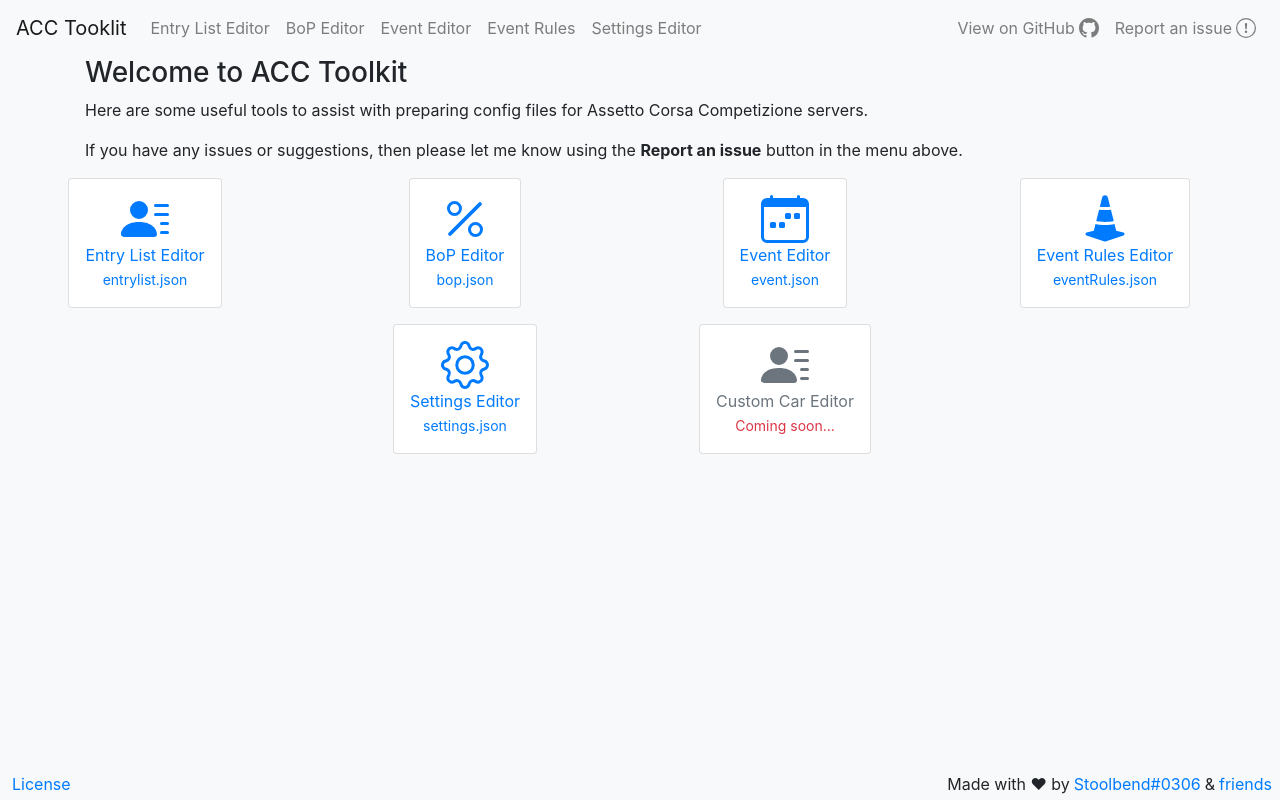
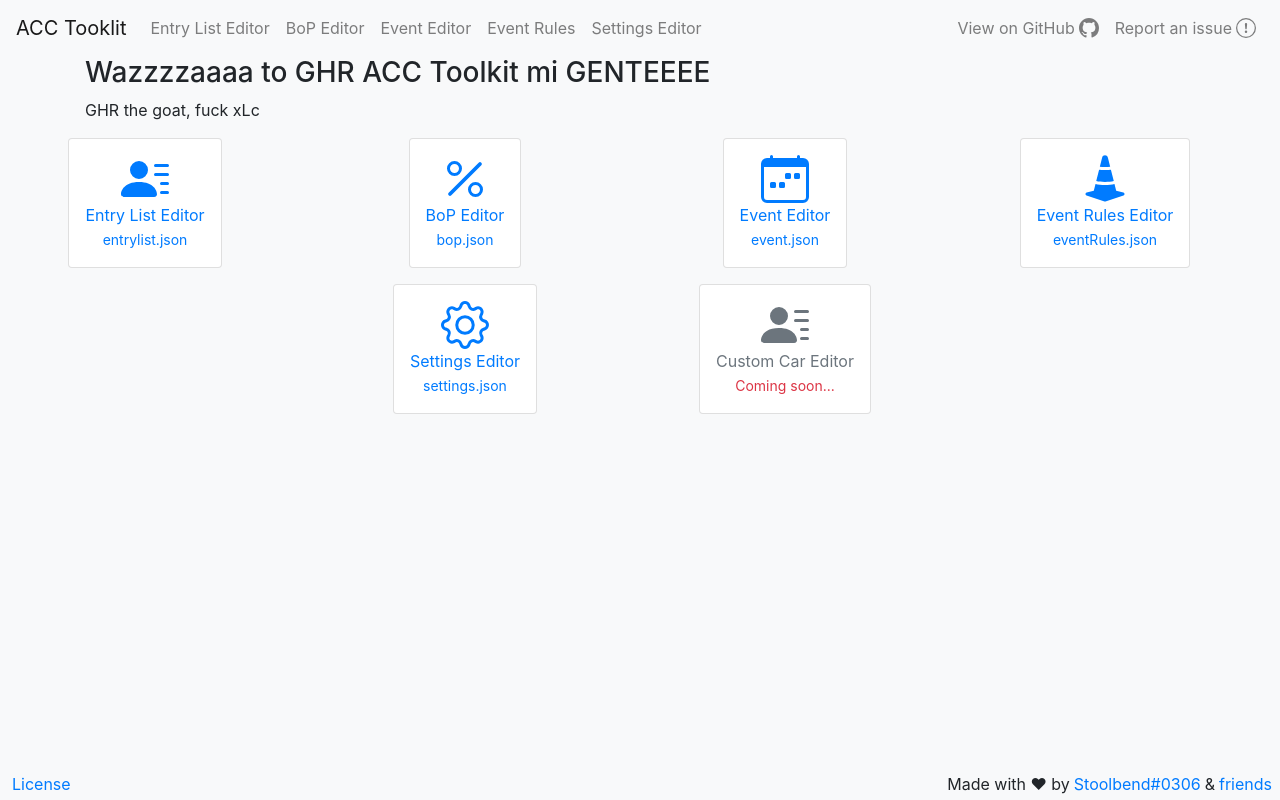
Before and after one commit to Stoolbend/acc-toolkit, a Vue app: page / in a window 1280 px wide. Built offline with nearby package versions, Linux system fonts and the light colour scheme.

Commit message:
xbox related car changes

```diff
--- a/src/mixins/cars.js
+++ b/src/mixins/cars.js
@@ -161,7 +161,7 @@
           class: 'gt3'
         },
         27: {
-          name: 'Porsche 992 GT3 Cup',
+          name: 'Ferrari 488 Challenge Evo',
           year: 2022,
           class: 'gtc',
           dlc: 'Challengers Pack'
@@ -173,13 +173,13 @@
           dlc: 'Challengers Pack'
         },
         29: {
-          name: 'Lamborghini Huracán SuperTrofeo EVO2',
-          year: 2022,
+          name: 'Porsche 992 GT3 Cup',
+          year: 2023,
           class: 'gtc',
           dlc: 'Challengers Pack'
         },
         30: {
-          name: 'Ferrari 488 Challenge Evo',
+          name: 'Lamborghini Huracán SuperTrofeo EVO2',
           year: 2022,
           class: 'gtc',
           dlc: 'Challengers Pack'
--- a/src/views/Home.vue
+++ b/src/views/Home.vue
@@ -2,13 +2,10 @@
   <div>
     <div class="container">
       <h3>
-        Welcome to ACC Toolkit
+        Wazzzzaaaa to GHR ACC Toolkit mi GENTEEEE
       </h3>
       <p>
-        Here are some useful tools to assist with preparing config files for Assetto Corsa Competizione servers.
-      </p>
-      <p>
-        If you have any issues or suggestions, then please let me know using the <b>Report an issue</b> button in the menu above.
+        GHR the goat, fuck xLc
       </p>
     </div>
     <div class="row justify-content-center align-items-middle w-100">
```
